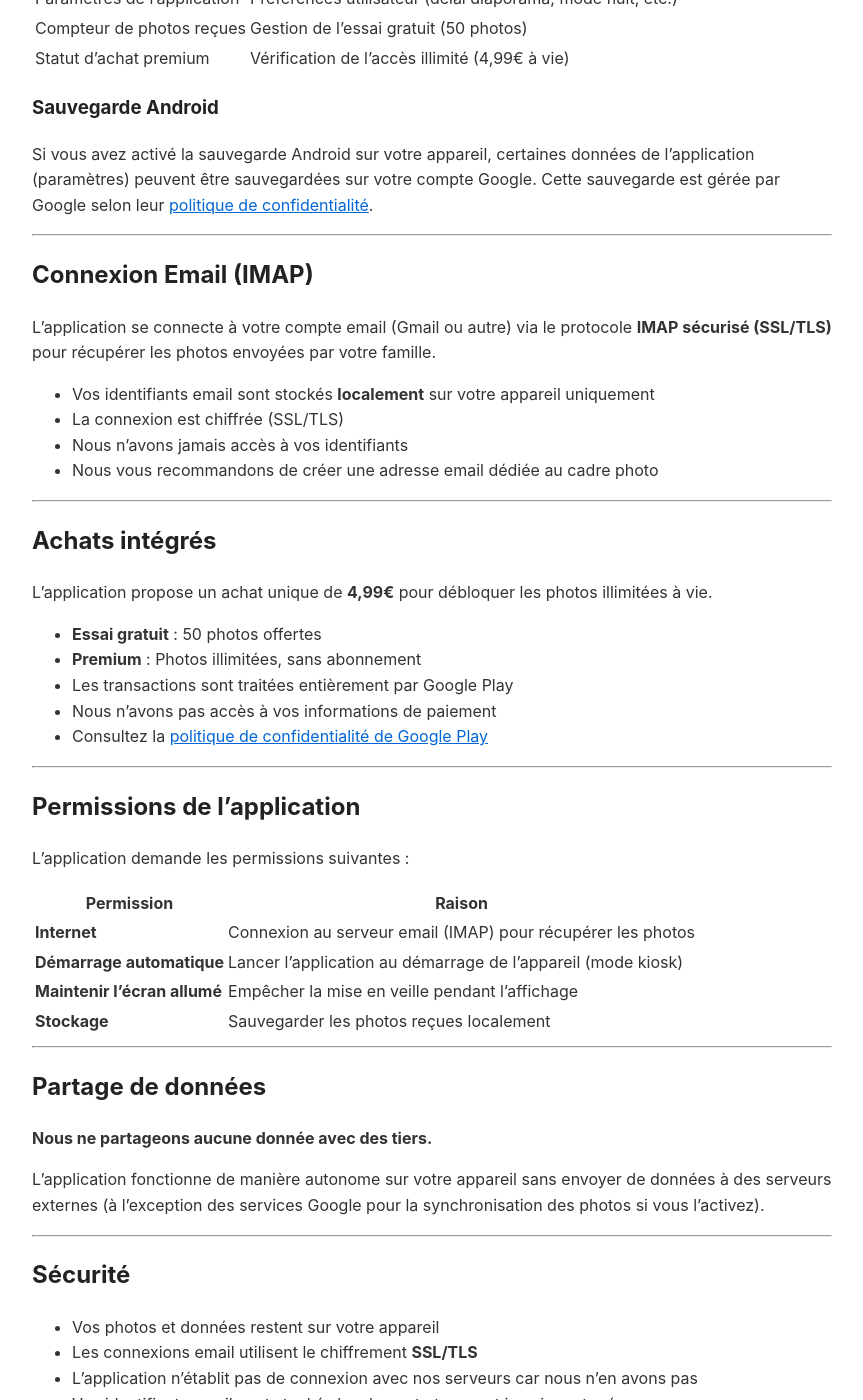
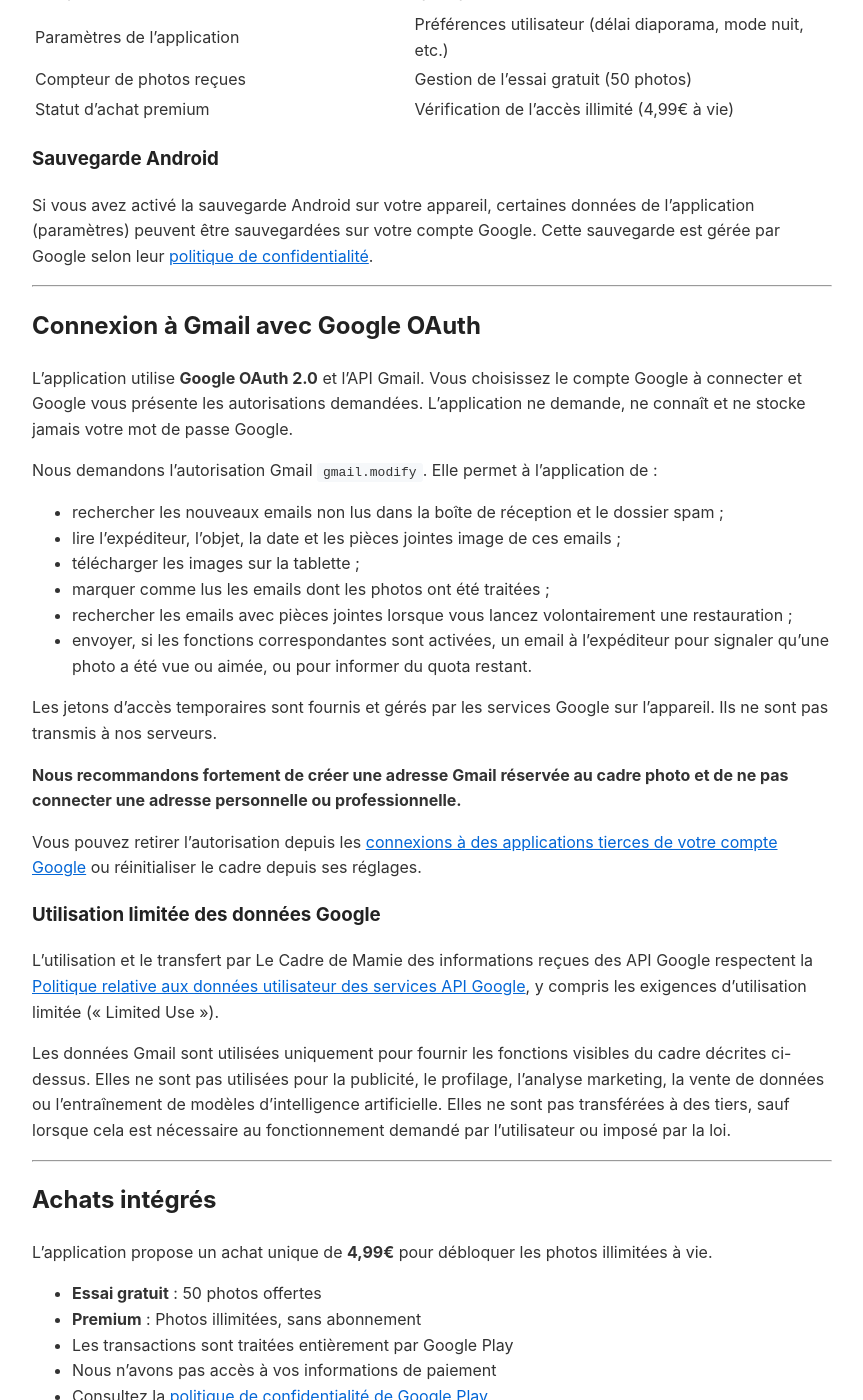
Before and after one commit to maximou4391/lecadredemamiedoc, a Jekyll site: the page built from privacy-policy.md, in a window 1280 px wide and 1400 px high, scrolled down 981 px. Shown: the whole window, without its empty margins (208-1071 px from the left). Built offline with Jekyll 4.4.1, drawn with Linux system fonts in a browser that asks for light colours; our own code applies the rules of GitHub Pages for plain Markdown files; some of the changed text lies outside the part shown.

Commit message:
Update documentation for Gmail OAuth

```diff
--- a/privacy-policy.md
+++ b/privacy-policy.md
@@ -16,7 +16,7 @@ Contact : maxime__andre@live.fr
 
 ## Données collectées
 
-### Données que nous NE collectons PAS sur nos serveurs
+### Données que nous ne collectons pas sur nos serveurs
 
 - ❌ Aucune donnée envoyée à nos serveurs (nous n'en avons pas)
 - ❌ Aucune donnée de localisation
@@ -30,9 +30,9 @@ Les informations suivantes sont stockées **uniquement sur votre appareil** et n
 
 | Donnée | Utilisation |
 |--------|-------------|
-| Identifiants email (IMAP) | Connexion au compte email pour récupérer les photos |
+| Adresse du compte Gmail dédié | Identifier le compte autorisé pour la synchronisation |
 | Photos reçues par email | Affichage dans le cadre photo |
-| Nom de l'expéditeur | Affichage de l'auteur de la photo |
+| Nom et adresse de l'expéditeur, objet et date de l'email | Affichage de l'auteur et de la légende, réponses facultatives |
 | Paramètres de l'application | Préférences utilisateur (délai diaporama, mode nuit, etc.) |
 | Compteur de photos reçues | Gestion de l'essai gratuit (50 photos) |
 | Statut d'achat premium | Vérification de l'accès illimité (4,99€ à vie) |
@@ -43,14 +43,30 @@ Si vous avez activé la sauvegarde Android sur votre appareil, certaines donnée
 
 ---
 
-## Connexion Email (IMAP)
+## Connexion à Gmail avec Google OAuth
 
-L'application se connecte à votre compte email (Gmail ou autre) via le protocole **IMAP sécurisé (SSL/TLS)** pour récupérer les photos envoyées par votre famille.
+L'application utilise **Google OAuth 2.0** et l'API Gmail. Vous choisissez le compte Google à connecter et Google vous présente les autorisations demandées. L'application ne demande, ne connaît et ne stocke jamais votre mot de passe Google.
 
-- Vos identifiants email sont stockés **localement** sur votre appareil uniquement
-- La connexion est chiffrée (SSL/TLS)
-- Nous n'avons jamais accès à vos identifiants
-- Nous vous recommandons de créer une adresse email dédiée au cadre photo
+Nous demandons l'autorisation Gmail `gmail.modify`. Elle permet à l'application de :
+
+- rechercher les nouveaux emails non lus dans la boîte de réception et le dossier spam ;
+- lire l'expéditeur, l'objet, la date et les pièces jointes image de ces emails ;
+- télécharger les images sur la tablette ;
+- marquer comme lus les emails dont les photos ont été traitées ;
+- rechercher les emails avec pièces jointes lorsque vous lancez volontairement une restauration ;
+- envoyer, si les fonctions correspondantes sont activées, un email à l'expéditeur pour signaler qu'une photo a été vue ou aimée, ou pour informer du quota restant.
+
+Les jetons d'accès temporaires sont fournis et gérés par les services Google sur l'appareil. Ils ne sont pas transmis à nos serveurs.
+
+**Nous recommandons fortement de créer une adresse Gmail réservée au cadre photo et de ne pas connecter une adresse personnelle ou professionnelle.**
+
+Vous pouvez retirer l'autorisation depuis les [connexions à des applications tierces de votre compte Google](https://myaccount.google.com/connections) ou réinitialiser le cadre depuis ses réglages.
+
+### Utilisation limitée des données Google
+
+L'utilisation et le transfert par Le Cadre de Mamie des informations reçues des API Google respectent la [Politique relative aux données utilisateur des services API Google](https://developers.google.com/terms/api-services-user-data-policy), y compris les exigences d'utilisation limitée (« Limited Use »).
+
+Les données Gmail sont utilisées uniquement pour fournir les fonctions visibles du cadre décrites ci-dessus. Elles ne sont pas utilisées pour la publicité, le profilage, l'analyse marketing, la vente de données ou l'entraînement de modèles d'intelligence artificielle. Elles ne sont pas transférées à des tiers, sauf lorsque cela est nécessaire au fonctionnement demandé par l'utilisateur ou imposé par la loi.
 
 ---
 
@@ -72,27 +88,34 @@ L'application demande les permissions suivantes :
 
 | Permission | Raison |
 |------------|--------|
-| **Internet** | Connexion au serveur email (IMAP) pour récupérer les photos |
+| **Internet** | Connexion sécurisée aux API Google et à Google Play |
+| **Compte Google / Gmail** | Autoriser l'accès à la boîte Gmail dédiée choisie |
 | **Démarrage automatique** | Lancer l'application au démarrage de l'appareil (mode kiosk) |
 | **Maintenir l'écran allumé** | Empêcher la mise en veille pendant l'affichage |
-| **Stockage** | Sauvegarder les photos reçues localement |
+| **Notifications** | Signaler l'activité de synchronisation et l'arrivée de nouvelles photos |
 
 ---
 
 ## Partage de données
 
-**Nous ne partageons aucune donnée avec des tiers.**
+**Nous ne vendons et ne partageons aucune donnée à des fins publicitaires ou commerciales.**
 
-L'application fonctionne de manière autonome sur votre appareil sans envoyer de données à des serveurs externes (à l'exception des services Google pour la synchronisation des photos si vous l'activez).
+L'application communique directement avec les services Google pour l'authentification, Gmail, la synchronisation en arrière-plan et, dans la version Play Store, les achats intégrés. Elle n'envoie pas vos emails ou photos à des serveurs exploités par l'éditeur de l'application.
 
 ---
 
 ## Sécurité
 
 - Vos photos et données restent sur votre appareil
-- Les connexions email utilisent le chiffrement **SSL/TLS**
+- Les communications avec les API Google utilisent le chiffrement **HTTPS/TLS**
 - L'application n'établit pas de connexion avec nos serveurs car nous n'en avons pas
-- Vos identifiants email sont stockés localement et ne sont jamais partagés
+- Votre mot de passe Google n'est jamais demandé ni stocké par l'application
+
+## Conservation des données
+
+Les photos et leurs informations associées restent sur la tablette jusqu'à leur suppression depuis les réglages, l'effacement des données Android ou la désinstallation de l'application. Les emails d'origine restent soumis aux règles de conservation du compte Gmail ; l'application marque seulement comme lus les messages traités automatiquement.
+
+Les préférences de l'application et le compteur d'essai peuvent être inclus dans la sauvegarde Android de l'appareil si celle-ci est activée. Cette sauvegarde est gérée par Google.
 
 ---
 
@@ -101,7 +124,8 @@ L'application fonctionne de manière autonome sur votre appareil sans envoyer de
 Vous pouvez supprimer vos données à tout moment :
 
 - **Supprimer des photos** : Menu Réglages → Supprimer des photos
-- **Réinitialiser l'application** : Menu Réglages → Reconfigurer le cadre
+- **Déconnecter Gmail et réinitialiser l'application** : Menu Réglages → Réinitialiser le cadre
+- **Retirer l'accès Google** : [Compte Google → Connexions à des applications tierces](https://myaccount.google.com/connections)
 - **Supprimer toutes les données** : Désinstaller l'application ou effacer les données dans les paramètres Android
 
 Pour toute demande de suppression de données, contactez-nous : maxime__andre@live.fr
```
Also changed, not shown: other parts of privacy-policy.md (+1 -1 lines), README.md (+4 -1 lines).
